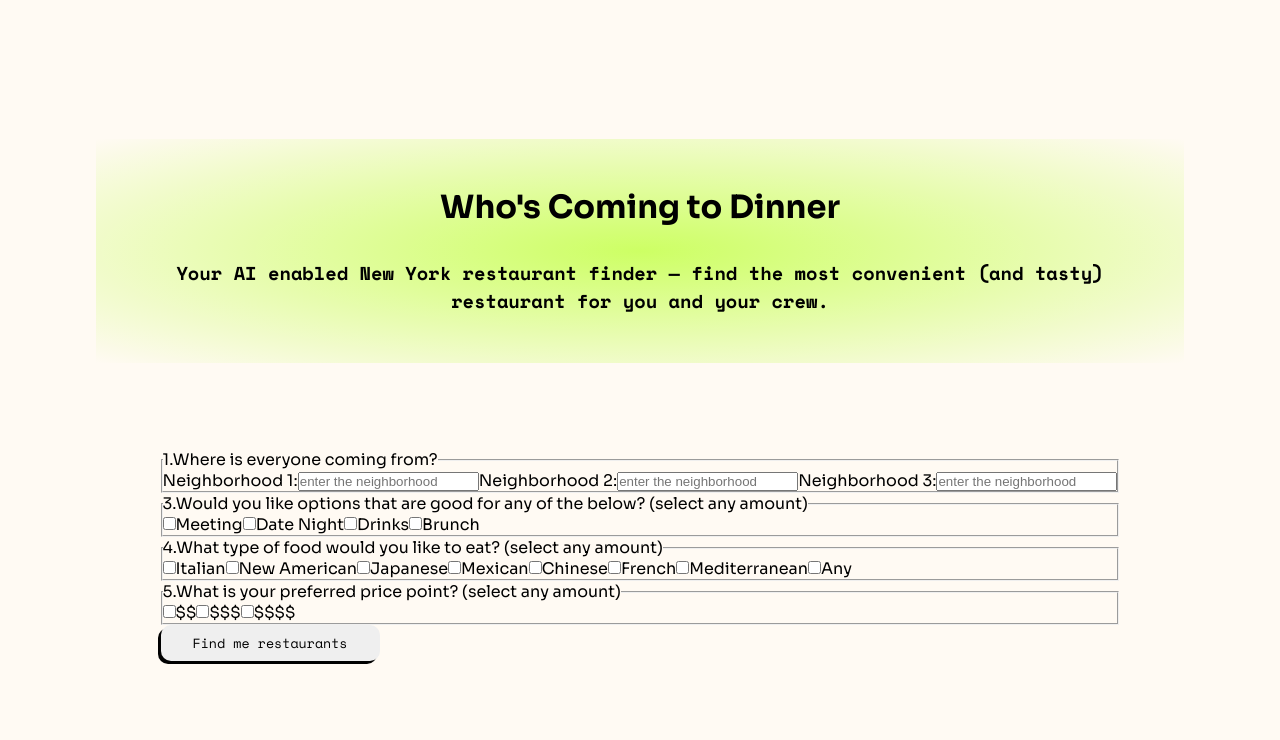
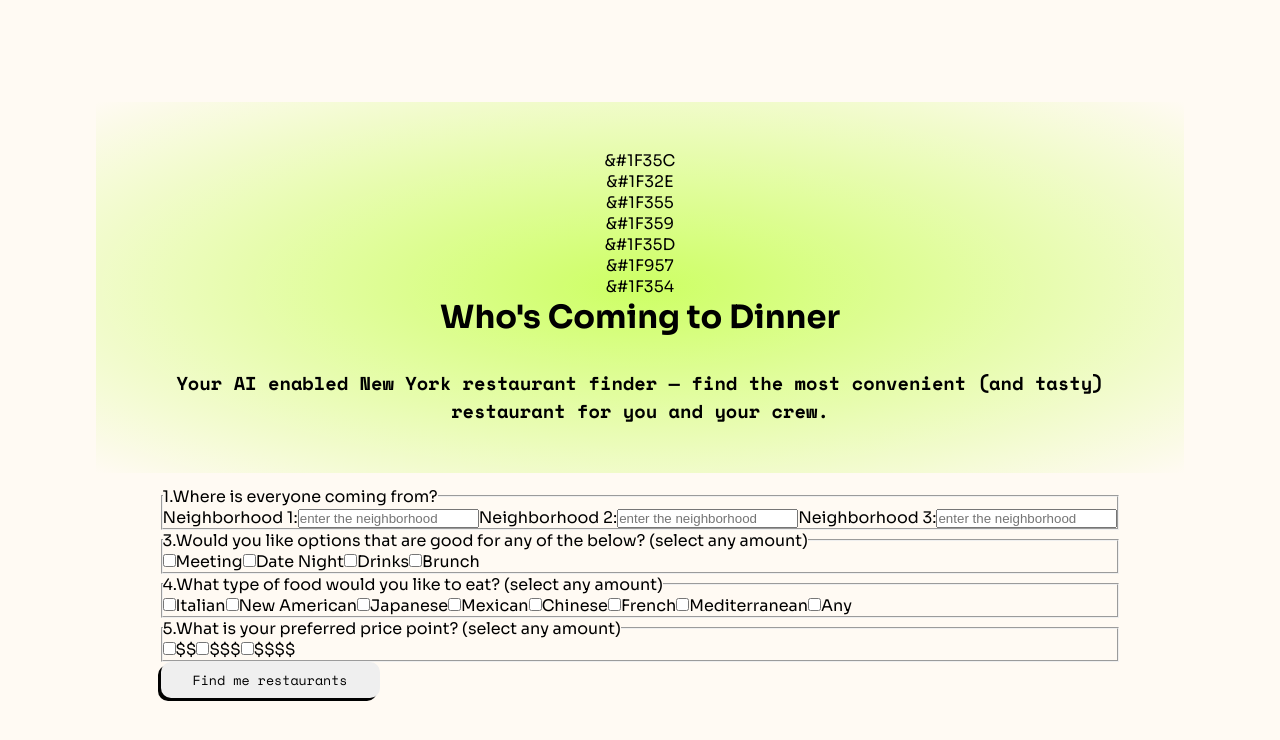
Before and after one commit to ajasinger/dinner-app, a Next.js app: page / in a window 1280 px wide. Shown: the top 740 px of the page. Built offline with nearby package versions, Linux system fonts and the light colour scheme.

Commit message:
add emojis to header

```diff
--- a/components/HeaderBlock.jsx
+++ b/components/HeaderBlock.jsx
@@ -3,6 +3,13 @@ import styles from '@/styles/HeaderBlock.module.css'
 const HeaderBlock = () => {
     return (
         <div className={styles.header}>
+            <div className="ramen">&#1F35C</div>
+            <div className="taco">&#1F32E</div>
+            <div className="pizza">&#1F355</div>
+            <div className="sushi">&#1F359</div>
+            <div className="spaghetti">&#1F35D</div>
+            <div className="salad">&#1F957</div>
+            <div className="hamburger">&#1F354</div>
             <h1 className={styles.title}>Who's Coming to Dinner</h1>
             <h3>
                 Your AI enabled New York restaurant finder &mdash; find the most convenient
--- a/pages/index.js
+++ b/pages/index.js
@@ -11,6 +11,7 @@ export default function Home() {
         <title>Who's Coming to Dinner</title>
         <meta name="description" content="AI-enabled restaurant finder app" />
         <meta name="viewport" content="width=device-width, initial-scale=1" />
+        <meta charset="UTF-8" />
         <link rel="icon" href="/favicon.ico" />
       </Head>
 
```
